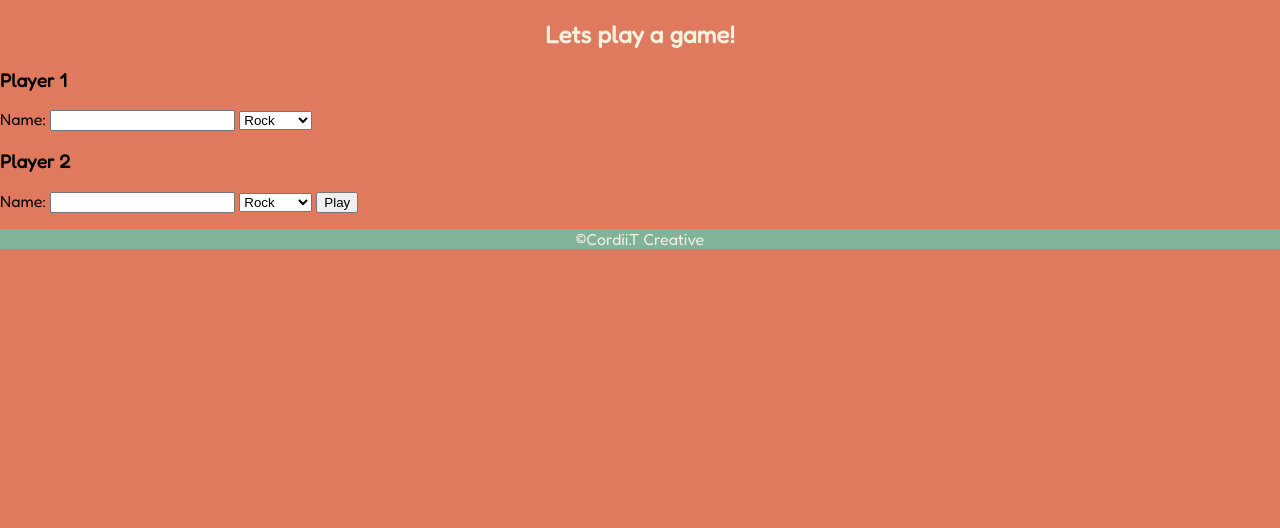
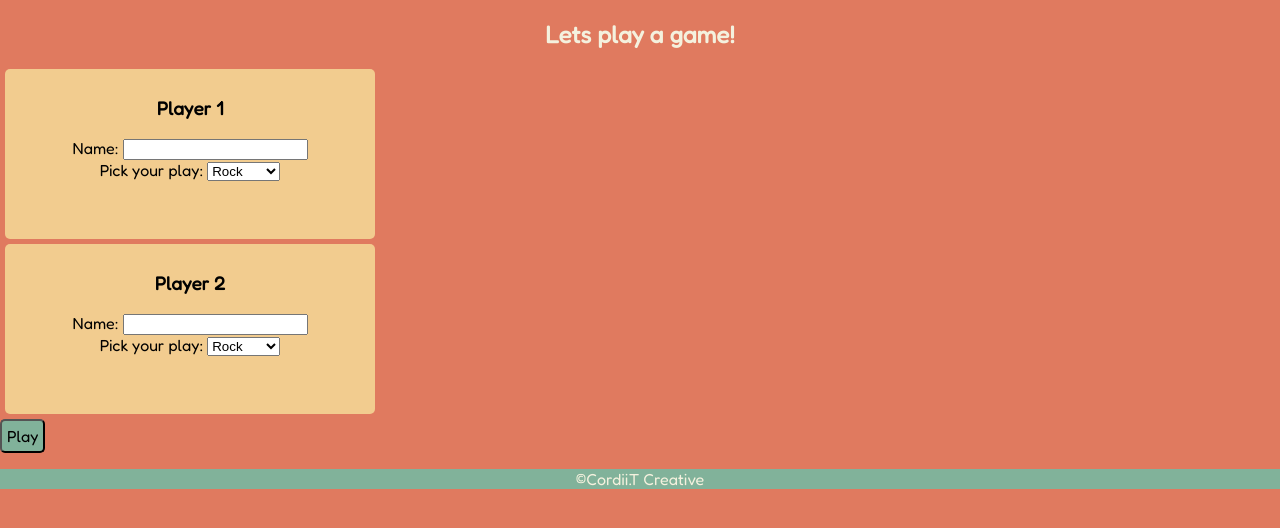
Before and after one commit to CordiiT14/Rock_Paper_Scissors, a Flask app: page /play in a window 1280 px wide. Shown: the part 132-660 px from the top of the page. Run offline with Flask 2, Linux system fonts and the light colour scheme.

Commit message:
further css added

```diff
--- a/static/style.css
+++ b/static/style.css
@@ -15,6 +15,7 @@ header > nav > a {
 
 header > nav > a:hover {
     background-color: #F2CC8F;
+    border-radius: 5px;
 }
 
 body {
@@ -36,3 +37,44 @@ h2 {
     color: #F4F1DE;
     text-align: center;
 }
+
+.container {
+
+}
+
+.players {
+    background-color: #F2CC8F;
+    max-width: 350px;
+    min-height: 150px;
+    text-align: center;
+    padding: 10px;
+    margin: 5px;
+    border-radius: 5px;
+
+}
+
+/* Play submit */
+
+.button {
+    display: block;
+    background-color: #81B29A;
+    font-family: 'Fredoka', sans-serif;
+    border-radius: 5px;
+    font-size: medium;
+    padding: 5px;
+
+
+}
+
+/* It's a Draw */
+
+section a {
+    text-decoration: none;
+    color: #3D405B;
+}
+
+section a:hover {
+    background-color: #F4F1DE;
+    padding: 5px;
+    border-radius: 5px;
+}
--- a/templates/compresults.html
+++ b/templates/compresults.html
@@ -3,8 +3,8 @@
 {% block content %}
 
 </section>
-<section>
-    <div>
+<section class="container">
+    <div class="players">
         <h3>Player 1:</h3>
         <p>{{player1.name}} played {{player1.choice}}</p>
         <h3>Player 2:</h3>
--- a/templates/draw.html
+++ b/templates/draw.html
@@ -2,11 +2,10 @@
 
 {% block content %}
 
-<section>
+<section class="container">
     <h2>It's a draw!</h2>
 
-    <a href="/play">Try Again - with a friend!</a>
-    <a href="/vscomputer"> Try Again - vs computer!</a>
+    <a href="/play">Try Again - with a friend!</a> | <a href="/vscomputer"> Try Again - vs computer!</a>
 </section>
 
 {% endblock %}
--- a/templates/index.html
+++ b/templates/index.html
@@ -3,31 +3,33 @@
 {% block content %}
 <body>
     <h2>Lets play a game!</h2>
-    <section>
-        <div>
+    <section class="container">
+        <div class="players">
             <form action="/play" method="post">
                 <h3>Player 1</h3>
                 <label for="player1_name">Name:</label>
-                <input type="text" name="player1_name" id="player1_name">
+                <input type="text" name="player1_name" id="player1_name"> <br>
+                <label for="player1_choice">Pick your play:</label>
                 <select name="p1_choice" id="p1_choice">
                     <option value="rock">Rock</option>
                     <option value="paper">Paper</option>
                     <option value="scissors">Scissors</option>
                 </select>
-
-
+        </div>
+        <div class="players">
                 <h3>Player 2</h3>
                 <label for="player2_name">Name:</label>
-                <input type="text" name="player2_name" id="player2_name">
+                <input type="text" name="player2_name" id="player2_name"> <br>
+                <label for="player2_choice">Pick your play:</label>
                 <select name="p2_choice" id="p1_choice">
                     <option value="rock">Rock</option>
                     <option value="paper">Paper</option>
                     <option value="scissors">Scissors</option>
                 </select>
+        </div>
+                <input class="button" type="submit" value="Play">
+            </form>
 
-                <input type="submit" value="Play">
-            </form>
-        </div>
 
 
 
--- a/templates/results.html
+++ b/templates/results.html
@@ -4,7 +4,7 @@
 
 </section>
 <section>
-    <div>
+    <div class="players">
         <h3>Player 1:</h3>
         <p>{{player1.name}} played {{player1.choice}}</p>
         <h3>Player 2:</h3>
```
Also changed, not shown: templates/vscomputer.html (+5 -4 lines).
